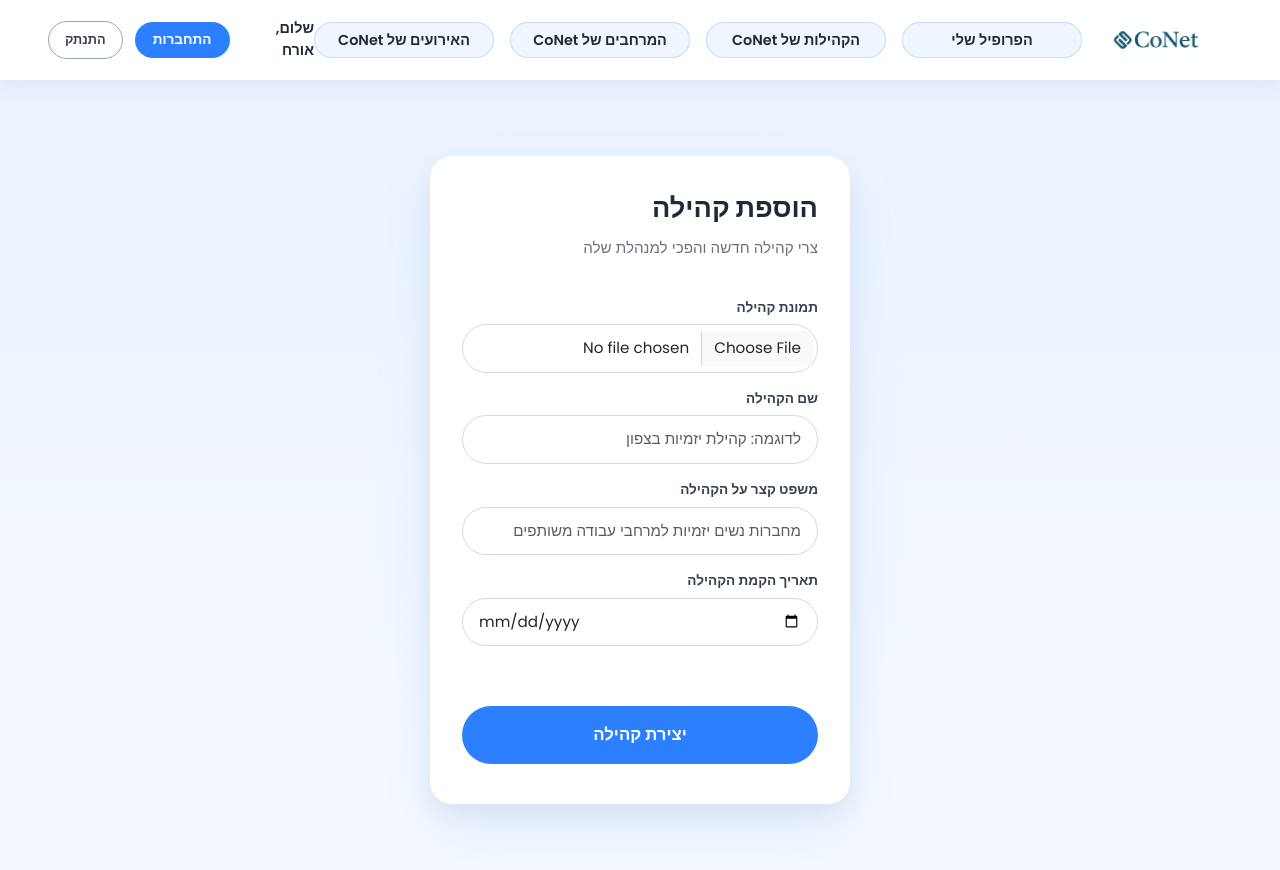
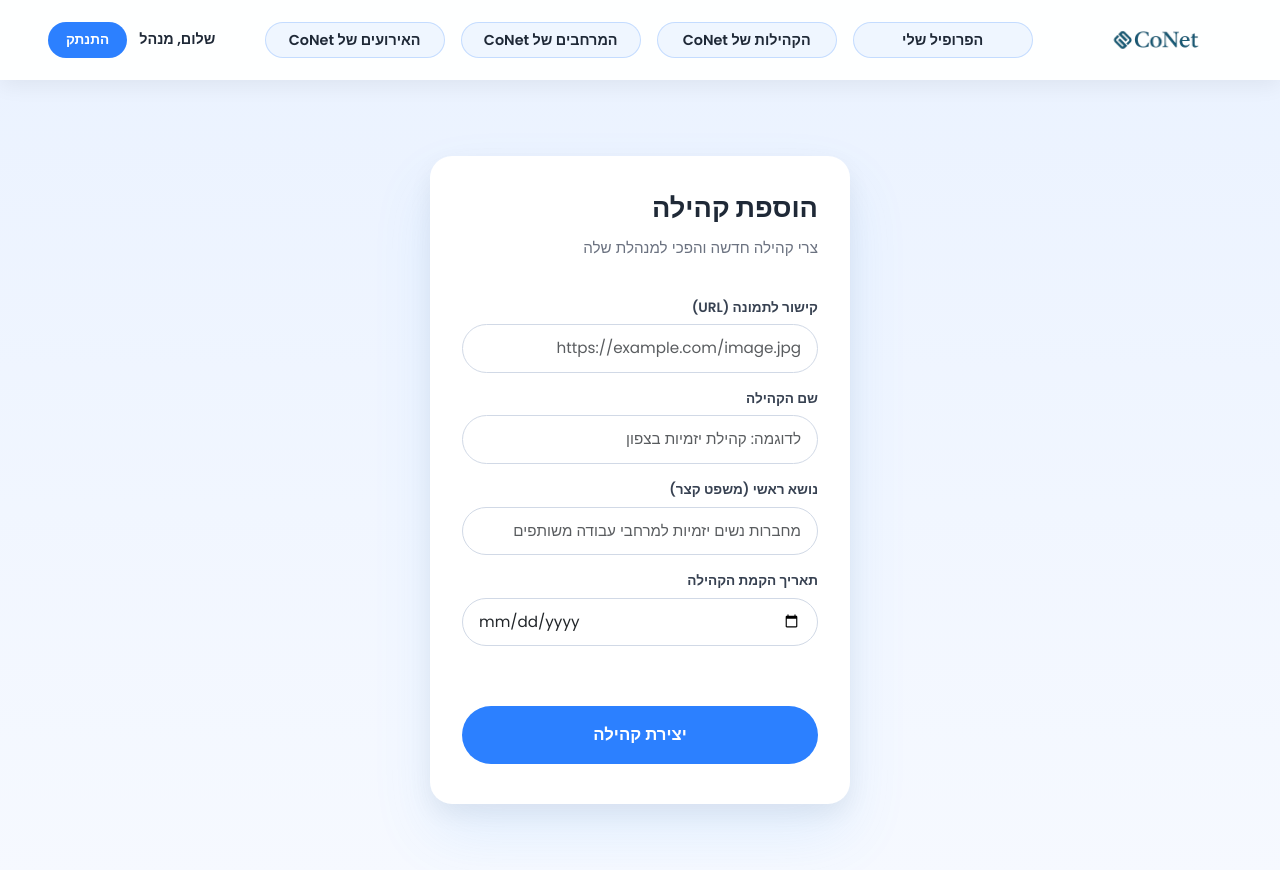
Before and after one commit to romito24/CoNet_NEW, a website: page public/new_community.html in a window 1280 px wide. Drawn offline with nearby package versions, Linux system fonts and the light colour scheme.

Commit message:
עדכון עמוד יצירת קהילה חדשה

```diff
--- a/public/new_community.html
+++ b/public/new_community.html
@@ -5,99 +5,65 @@
   <title>הוספת קהילה | CoNet</title>
   <meta name="viewport" content="width=device-width, initial-scale=1.0" />
 
-  <!-- Bootstrap (forms בלבד) -->
-  <link
-    href="https://cdn.jsdelivr.net/npm/bootstrap@5.3.3/dist/css/bootstrap.min.css"
-    rel="stylesheet"
-  />
-
-  <!-- Font -->
-  <link
-    href="https://fonts.googleapis.com/css2?family=Poppins:wght@400;500;600;700&display=swap"
-    rel="stylesheet"
-  />
-
-  <!-- CSS גלובלי -->
+  <link href="https://cdn.jsdelivr.net/npm/bootstrap@5.3.3/dist/css/bootstrap.min.css" rel="stylesheet" />
+  <link href="https://fonts.googleapis.com/css2?family=Poppins:wght@400;500;600;700&display=swap" rel="stylesheet" />
   <link rel="stylesheet" href="auth.css" />
 </head>
 
 <body>
 
-<!-- =========================
-     TOP NAVBAR
-========================= -->
 <header class="conet-navbar">
   <div class="conet-navbar-inner">
-
-    <!-- לוגו -->
     <div class="conet-logo">
       <img src="conetnew_logo.jpg" alt="CoNet" />
     </div>
-
-    <!-- תפריט -->
     <nav class="conet-nav-links">
       <a href="Holistic_profile.html">הפרופיל שלי</a>
       <a href="communities.html">הקהילות של CoNet</a>
       <a href="search.html">המרחבים של CoNet</a>
       <a href="events.html">האירועים של CoNet</a>
     </nav>
-
-    <!-- משתמש -->
     <div class="conet-user">
-      <span class="conet-greeting">שלום, אורח</span>
-
-      <button onclick="window.location.href='login.html'">
-        התחברות
-      </button>
-
-      <button class="conet-logout-btn" onclick="logoutUser()">
-        התנתק
-      </button>
+      <span class="conet-greeting" id="nav-username">שלום, מנהל</span>
+      <button class="conet-logout-btn" onclick="window.location.href='login.html'">התנתק</button>
     </div>
-
   </div>
 </header>
 
-<!-- =========================
-     PAGE CONTENT
-========================= -->
 <div class="auth-wrapper">
   <div class="auth-container">
-
     <div class="auth-card">
-
       <h3 class="auth-heading">הוספת קהילה</h3>
       <p class="auth-subtext">צרי קהילה חדשה והפכי למנהלת שלה</p>
 
-      <!-- enctype חובה בשביל העלאת קובץ -->
-      <form enctype="multipart/form-data">
+      <form id="newCommunityForm">
 
-        <!-- תמונת קהילה -->
         <div class="mb-3">
-          <label>תמונת קהילה</label>
+          <label>קישור לתמונה (URL)</label>
           <input
-            type="file"
+            type="text"
+            id="communityImage"
             class="form-control"
-            accept="image/*"
+            placeholder="https://example.com/image.jpg"
           />
         </div>
 
-        <!-- שם הקהילה -->
         <div class="mb-3">
           <label>שם הקהילה</label>
           <input
             type="text"
+            id="communityName"
             class="form-control"
             placeholder="לדוגמה: קהילת יזמיות בצפון"
             required
           />
         </div>
 
-        <!-- משפט קצר -->
         <div class="mb-3">
-          <label>משפט קצר על הקהילה</label>
+          <label>נושא ראשי (משפט קצר)</label>
           <input
             type="text"
+            id="communitySubject"
             class="form-control"
             placeholder="מחברות נשים יזמיות למרחבי עבודה משותפים"
             maxlength="120"
@@ -105,17 +71,16 @@
           />
         </div>
 
-        <!-- תאריך הקמה -->
         <div class="mb-4">
           <label>תאריך הקמת הקהילה</label>
           <input
             type="date"
+            id="communityDate"
             class="form-control"
             required
           />
         </div>
 
-        <!-- כפתור -->
         <button type="submit" class="auth-btn">
           יצירת קהילה
         </button>
@@ -123,16 +88,10 @@
       </form>
 
     </div>
-
   </div>
 </div>
 
-<script>
-  function logoutUser() {
-    // בהמשך: ניקוי session / token
-    window.location.href = 'login.html';
-  }
-</script>
+<script src="new_community.js"></script>
 
 </body>
 </html>
```
